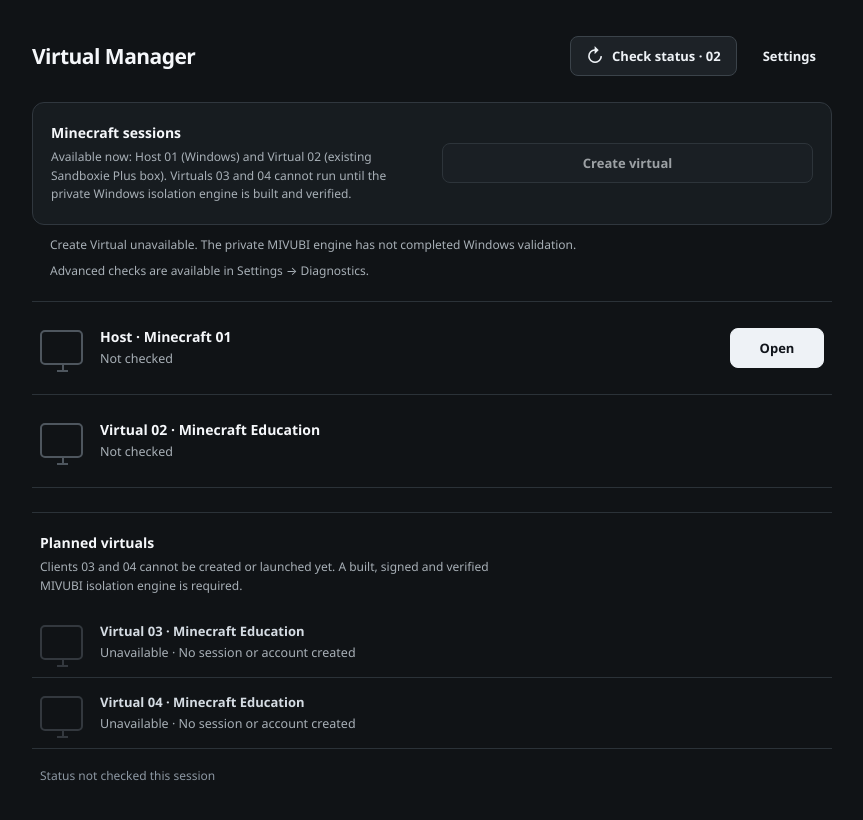
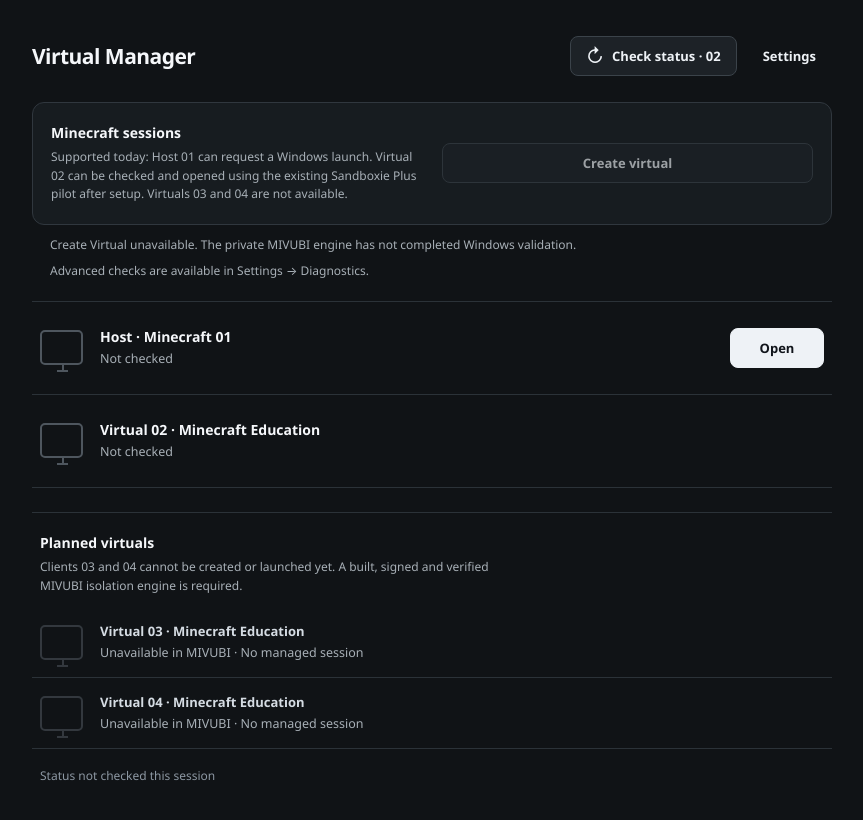
Before and after one commit to MIVUBI-STD/M-Minecraft-Emulator, a Svelte app in the folder apps/desktop/: page / in a window 1280 px wide. Shown: the top 820 px of the page, without its empty margins (208-1071 px from the left). Built offline with nearby package versions, Linux system fonts and the light colour scheme.

Commit message:
fix(ui): make slot copy reflect request-only capability without claiming accounts or session state
Work: internal-isolation-ux
State: ACTIVE
Proof: source-level copy accuracy; game/runtime not verified
Next: reconcile source regressions and handoff

```diff
--- a/apps/desktop/src/CompactManagerApp.svelte
+++ b/apps/desktop/src/CompactManagerApp.svelte
@@ -382,7 +382,7 @@
       <section class="cm-virtual-overview" aria-label="Create virtual availability">
         <div>
           <h2>Minecraft sessions</h2>
-          <p>Available now: Host 01 (Windows) and Virtual 02 (existing Sandboxie Plus box). Virtuals 03 and 04 cannot run until the private Windows isolation engine is built and verified.</p>
+          <p>Supported today: Host 01 can request a Windows launch. Virtual 02 can be checked and opened using the existing Sandboxie Plus pilot after setup. Virtuals 03 and 04 are not available.</p>
         </div>
         <div class="cm-virtual-actions">
           <button type="button" class="cm-button cm-secondary" disabled
@@ -512,7 +512,7 @@
               <span class="cm-monitor" aria-hidden="true"></span>
               <div class="cm-row-copy">
                 <h3>Virtual {client} · Minecraft Education</h3>
-                <p>Unavailable · No session or account created</p>
+                <p>Unavailable in MIVUBI · No managed session</p>
               </div>
             </div>
           </div>
@@ -617,7 +617,7 @@
                 <h3>Planned native profiles</h3>
                 <details>
                   <summary>Supported owned virtuals</summary>
-                  <p>The current internal Minecraft preset supports three separate persistent boxes: MivubiEdu02, MivubiEdu03 and MivubiEdu04. General custom names are not yet supported by its kernel policy. These virtuals have not been created.</p>
+                  <p>The current internal Minecraft preset supports three separate persistent boxes: MivubiEdu02, MivubiEdu03 and MivubiEdu04. General custom names are not yet supported by its kernel policy. MIVUBI has not created or verified these virtuals.</p>
                   <p>Minecraft login compatibility uses reduced process/COM isolation and requires explicit approval once the engine is operational.</p>
                 </details>
               </div>
```
